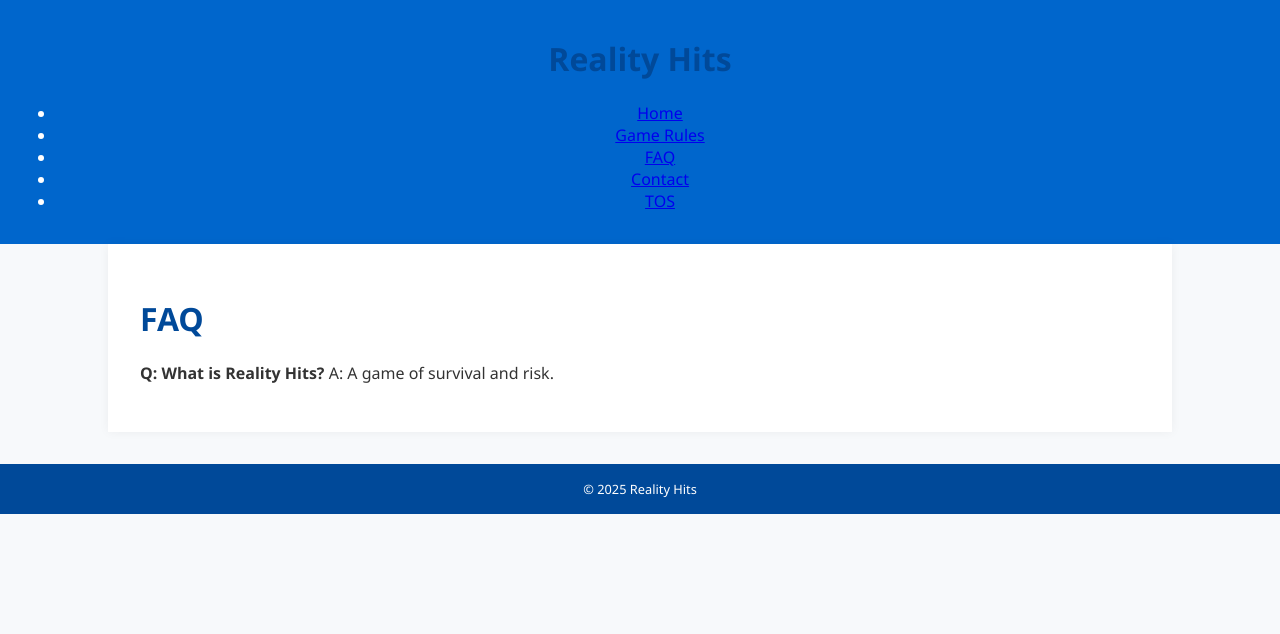
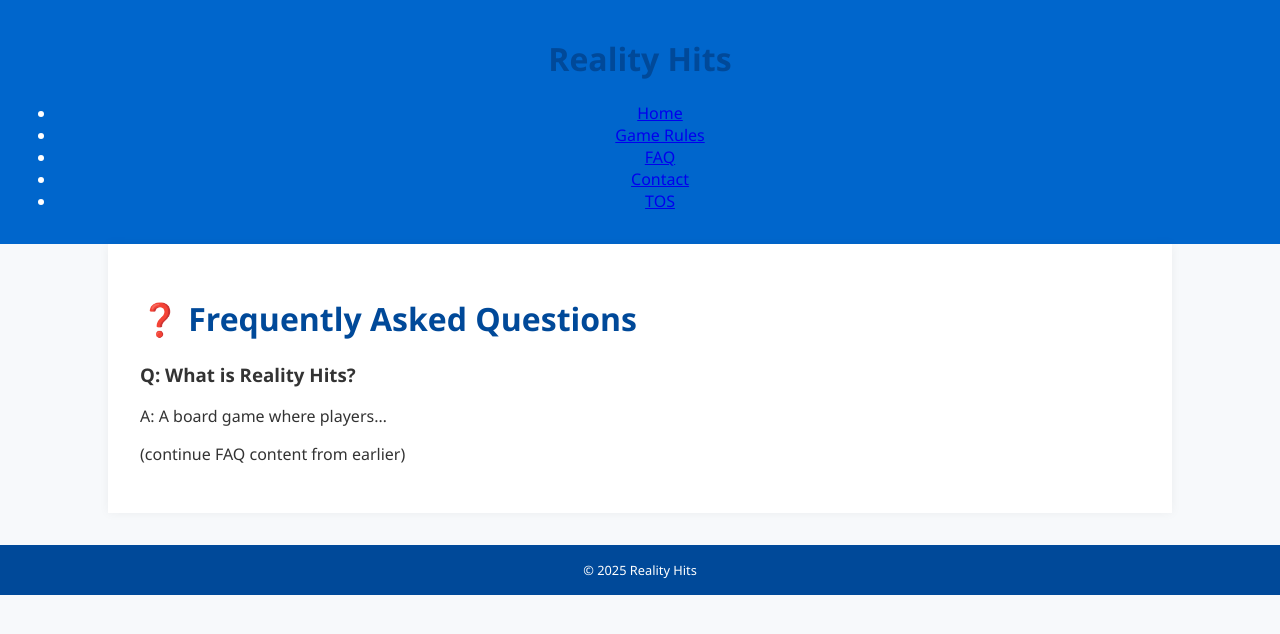
Before and after one commit to RealityHits-co/reality-hits, a Jekyll site: the page built from faq.md, in a window 1280 px wide. Shown: the top 634 px of the page. Built offline with Jekyll 4.4.1, drawn with Linux system fonts in a browser that asks for light colours; our own code applies the rules of GitHub Pages for plain Markdown files.

Commit message:
Update faq.md

```diff
--- a/faq.md
+++ b/faq.md
@@ -1,3 +1,11 @@
-# FAQ
-**Q: What is Reality Hits?**
-A: A game of survival and risk.
+---
+title: FAQ
+layout: default
+---
+
+# ❓ Frequently Asked Questions
+
+### Q: What is Reality Hits?
+A: A board game where players...
+
+(continue FAQ content from earlier)
```
